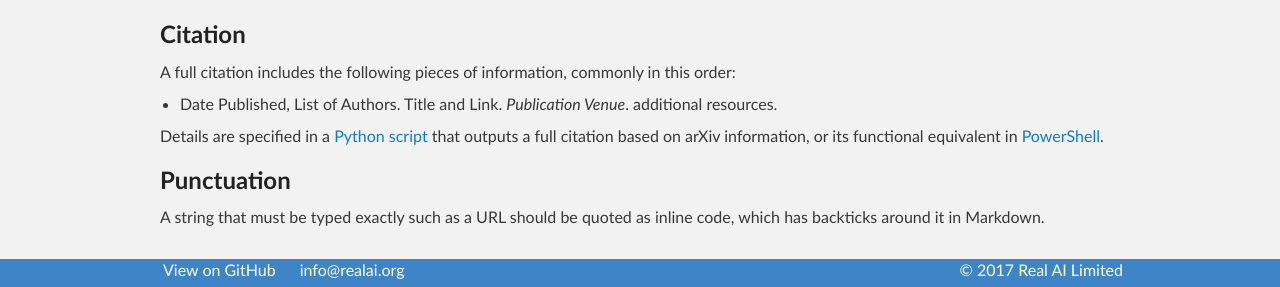
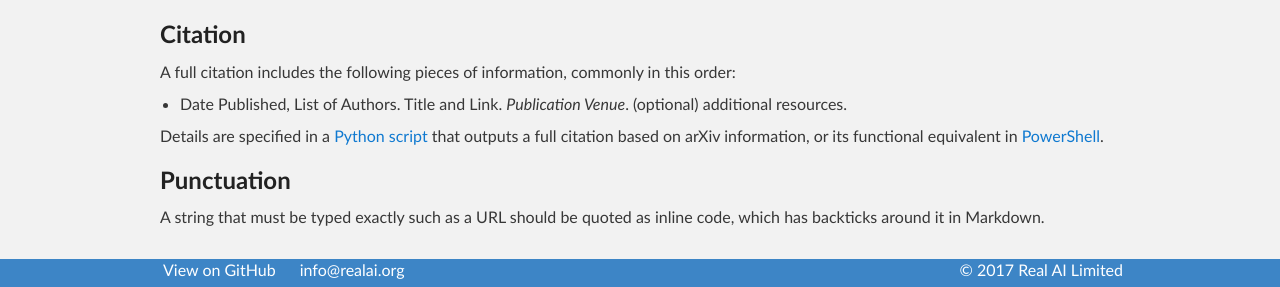
Before and after one commit to Tonywuhk/realai.org, a Jekyll site: the page built from about/style.md, in a window 1280 px wide. Shown: the part 937-1224 px from the top of the page. Built offline with Jekyll 4.4.1, drawn with Linux system fonts in a browser that asks for light colours; our own code applies the rules of GitHub Pages for plain Markdown files; the repository's description, which GitHub fills in, is left out.

Commit message:
Update: link to GitHub instead of source

```diff
--- a/about/style.md
+++ b/about/style.md
@@ -38,9 +38,9 @@
 
 A full citation includes the following pieces of information, commonly in this order:
 
-* Date Published, List of Authors. Title and Link. *Publication Venue*. additional resources.
+* Date Published, List of Authors. Title and Link. *Publication Venue*. (optional) additional resources.
 
-Details are specified in a [Python script](http://realai.org/about/cite-arxiv.py) that outputs a full citation based on arXiv information, or its functional equivalent in [PowerShell](http://realai.org/about/equivalent-to-cite-arxiv-py.ps1).
+Details are specified in a [Python script](https://github.com/real-ai/realai.org/blob/master/about/cite-arxiv.py) that outputs a full citation based on arXiv information, or its functional equivalent in [PowerShell](https://github.com/real-ai/realai.org/blob/master/about/equivalent-to-cite-arxiv-py.ps1).
 
 #### Punctuation
 
```
